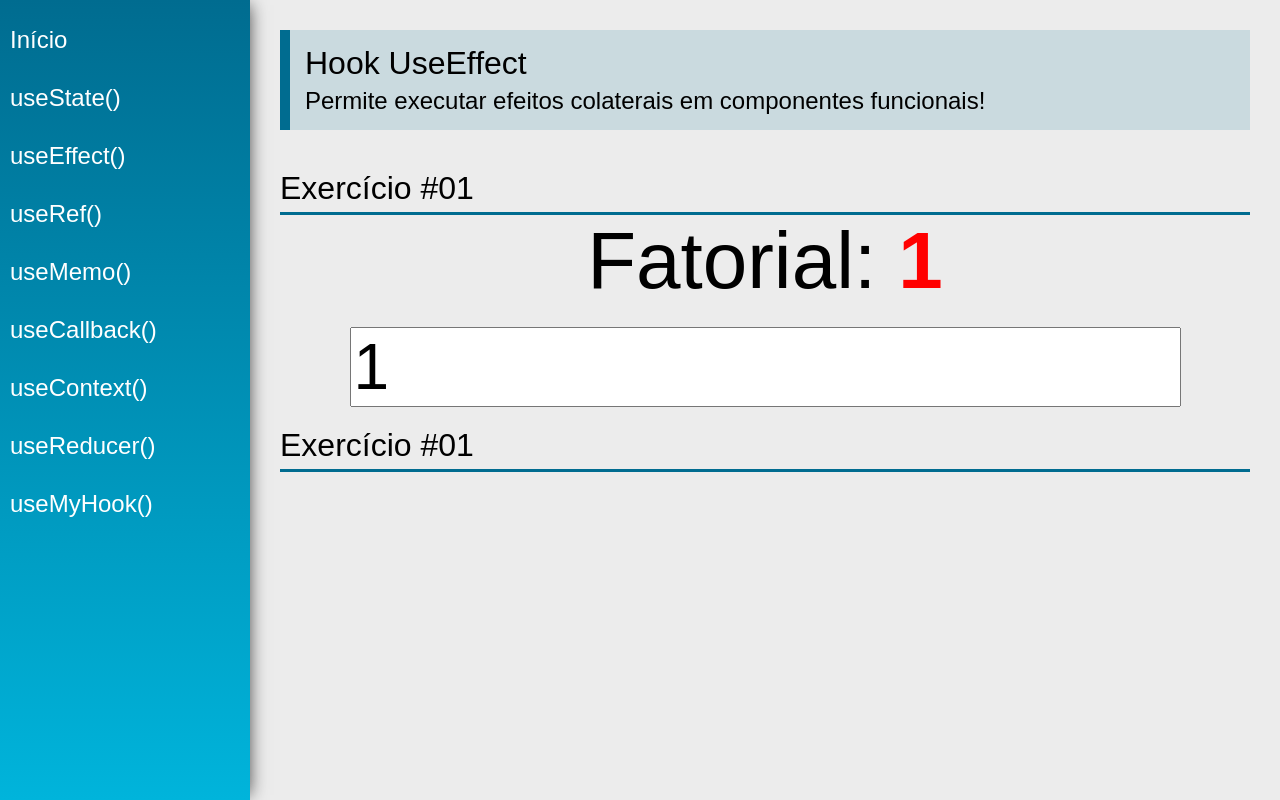
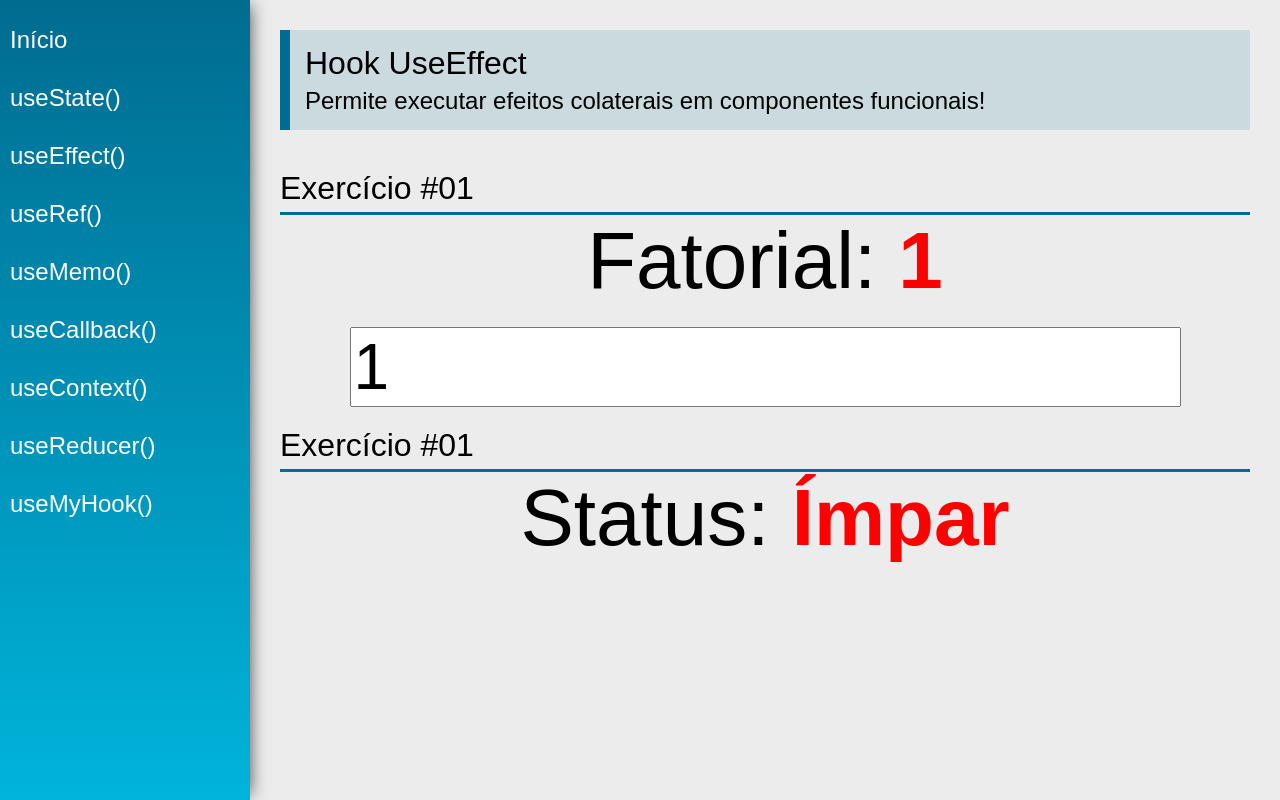
Before and after one commit to Paulosmj/React-hooks, a React (Create React App) app: page /useEffect in a window 1280 px wide. Built offline with nearby package versions, Linux system fonts and the light colour scheme.

Commit message:
Desafio useEffect

```diff
--- a/src/views/examples/UseEffect.jsx
+++ b/src/views/examples/UseEffect.jsx
@@ -12,6 +12,7 @@
 }
 
 const UseEffect = (props) => {
+  //Ex #01
   const [number, setNumber] = useState(1);
   const [fatorial, setFatorial] = useState(1);
 
@@ -29,6 +30,18 @@
       }
     },
     [fatorial],
+  );
+
+  // Ex #01
+
+  // Ex #02
+  const [status, setStatus] = useState('Ímpar');
+
+  useEffect(
+    function () {
+      setStatus(number % 2 === 0 ? 'Par' : 'Ímpar');
+    },
+    [number],
   );
 
   return (
@@ -54,7 +67,12 @@
         />
       </div>
       <SectionTitle title="Exercício #01" />
-      <div className="center"></div>
+      <div className="center">
+        <div>
+          <span className="text">Status: </span>
+          <span className="text red">{status}</span>
+        </div>
+      </div>
     </div>
   );
 };
```
